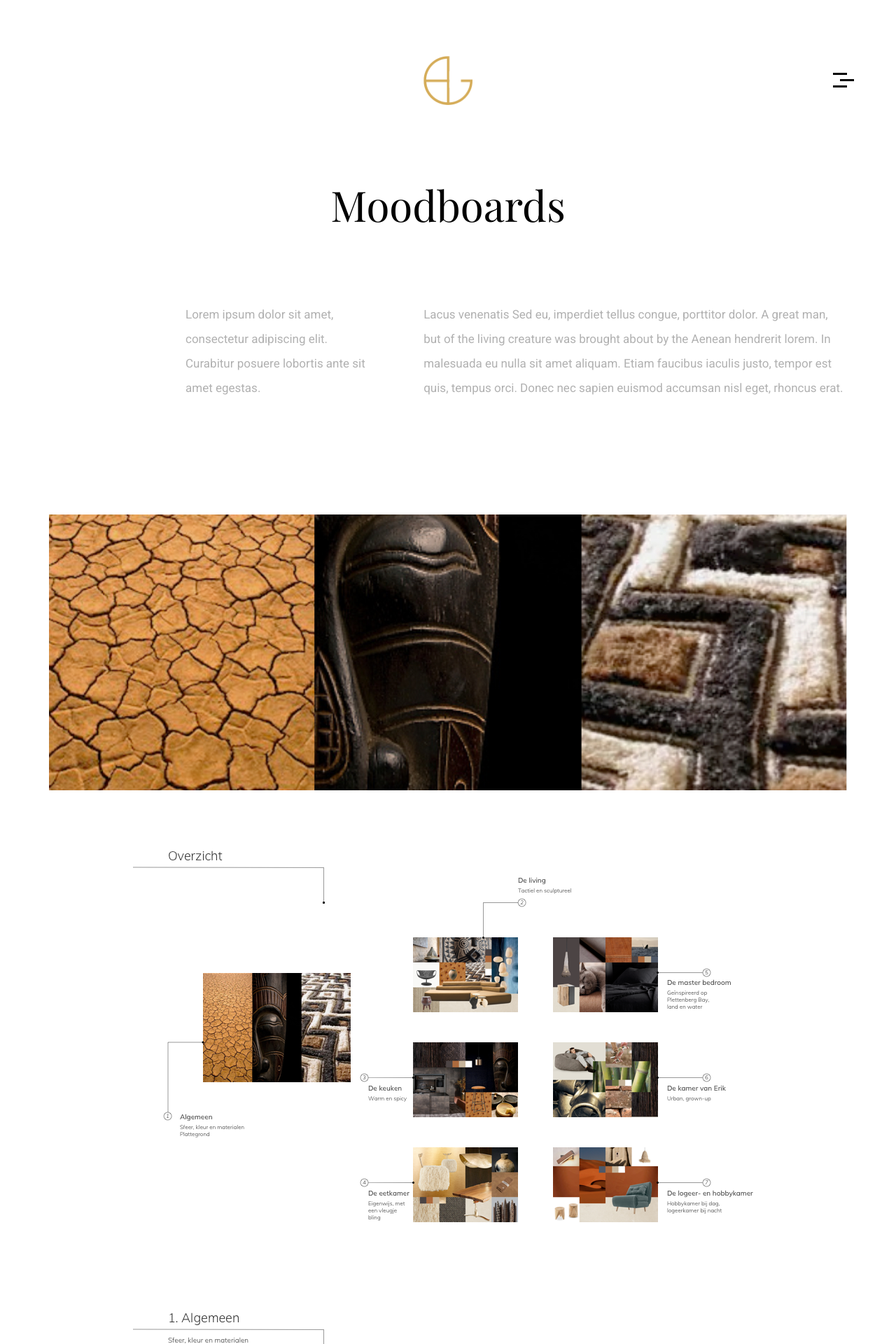
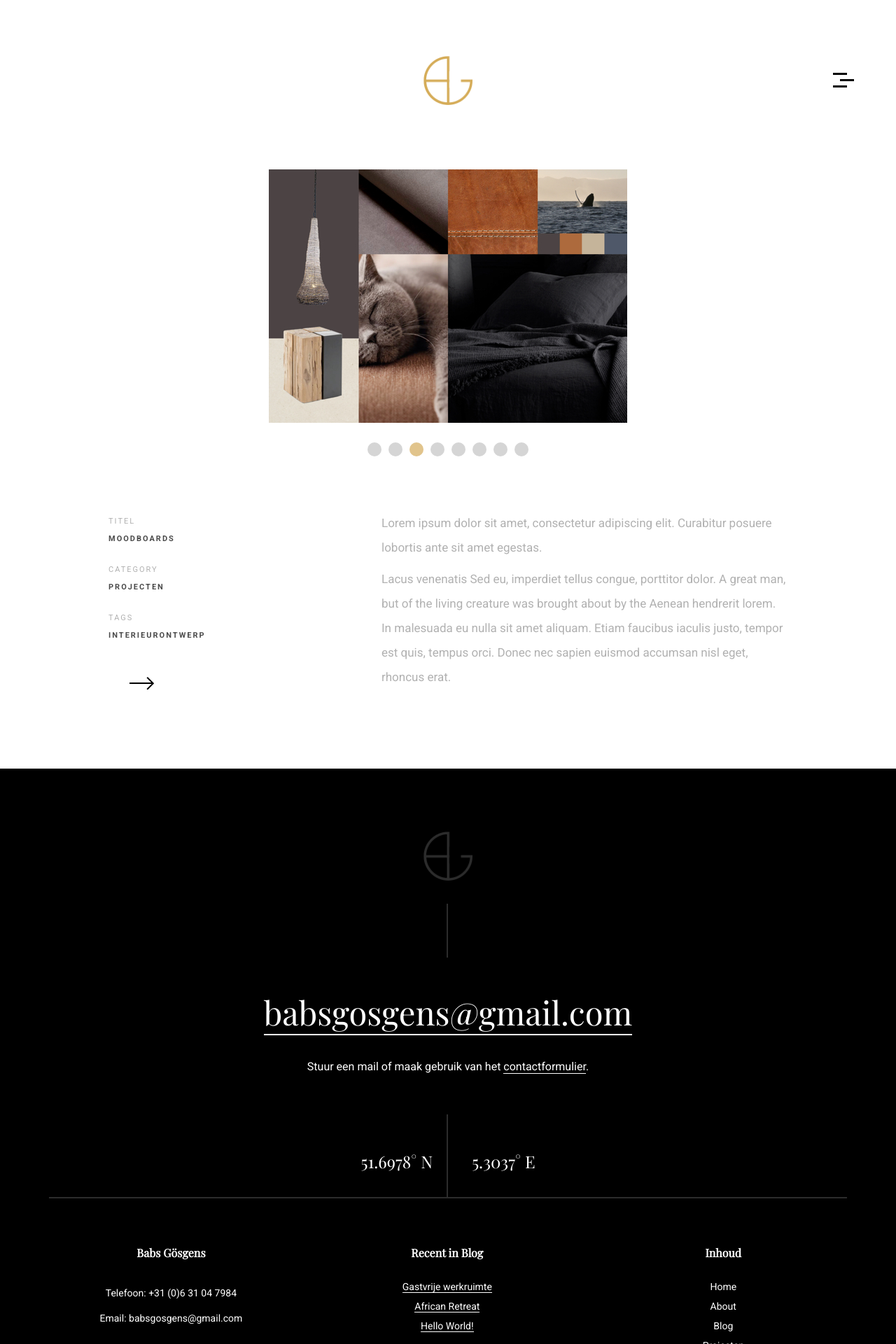
Before and after one commit to babsgosgens/babsgosgens, a Jekyll site: the page built from _posts/projects/2022-05-12-moodboards.md, in a window 1280 px wide. Shown: the top 1920 px of the page at 70% size. Built offline with Jekyll 4.4.1, drawn with Linux system fonts in a browser that asks for light colours; some of the changed text lies outside the part shown.

Commit message:
Add gallery (uses carousel)

```diff
--- a/_layouts/single-gallery.html
+++ b/_layouts/single-gallery.html
@@ -3,32 +3,55 @@
 <head>
     {% include head.html %}
 </head>
-<body class="single single-gallery">
+<body class="single single-portfolio">
 
     {% include masthead.html %}
+    {% assign slider_images = "" %}
+    {% for image in site.static_files %}
+        {% if image.path contains page.image_namespace %}
+            {% assign slider_images = slider_images | append: " " | append: image.path %}
+        {% endif %}
+    {% endfor %}
+    {% assign slider_images = slider_images | ltrim | split: " " %}
+
 
     <div id="content" class="site-content">
-        <div class="gallery">
-            <h1 class="entry-title center-relative center-text">{{ page.title}}</h1>
+        <div class="content-1140 center-relative bottom-100">
             <div class="center-relative clear">
                 <div class="entry-content">
-                    <div class="content-750 center-relative">
-                        {{ content }}
+                    <div class="top-content">
+                        <div class="animate">
+                            {% include carousel.html %}
+                        </div>
                     </div>
-                    <div class="box-post-width content-1140 center-relative">
-                        {% assign image_path = page.permalink | append: "fulls" %}
-                        {% for image in site.static_files %}
-                          {% if image.path contains image_path %}
-                            <br><p><img class="animate aligncenter" src="{{ image.path }}" alt=""></p>
-                          {% endif %}
-                        {% endfor %}
+                    <div class="content-970 center-relative">
+                        <div class="portfolio-item-info">
+                            <div class="item-info-content">
+                                <div class="info-code ">
+                                    <p class="info-code-title">Titel</p>
+                                    <p class="info-code-content">{{ page.title | upcase }}</p>
+                                </div>
+                                <div class="info-code ">
+                                    <p class="info-code-title">Category</p>
+                                    <p class="info-code-content">{{ page.category | upcase }}</p>
+                                </div>
+                                <div class="info-code ">
+                                    <p class="info-code-title">Tags</p>
+                                    {% assign tags = page.tags %}
+                                    <p class="info-code-content">{{ page.tags | join: ", " | replace: "+", " " | upcase }}</p>
+                                </div>
+                            </div>
+                            {% include portfolio_navigation.html %}
+                        </div>
+                        <div class="content-wrapper">
+                            {{ content }}
+                        </div>
+                        <div class="clear"></div>
                     </div>
                 </div>
                 <div class="clear"></div>
             </div>
         </div>
-
-        {% include post_navigation.html %}
     </div>
 
     <!--Footer-->
--- a/_posts/projects/2022-05-12-moodboards.html
+++ /dev/null
@@ -1,40 +0,0 @@
----
-category: projecten
-tags:
-layout: single-gallery
-title: Moodboards
-date:   2022-05-12 13:09:46 +
-cover: /assets/images/posts/projects/moodboards/moodboard-bauhaus-glam.jpg
-image_namespace: "moodboards"
----
-
-{% assign image_files = site.static_files | where: "moodboard", true %}
-
-
-<div class="content-945 center-relative">
-    <div class="one_third ">
-        Lorem ipsum dolor sit amet, consectetur adipiscing elit. Curabitur posuere lobortis ante sit amet egestas.
-    </div>
-    <div class="two_third last">
-        Lacus venenatis Sed eu, imperdiet tellus congue, porttitor dolor. A great man, but of the living creature was brought about by the Aenean hendrerit lorem. In malesuada eu nulla sit amet aliquam. Etiam faucibus iaculis justo, tempor est quis, tempus orci. Donec nec sapien euismod accumsan nisl eget, rhoncus erat.
-    </div>
-    <div class="clear"></div>
-    <br>
-    <br>
-</div>
-<div class="full-page-width center-relative">
-    <script>
-        var gallery_speed = "1500";
-        var gallery_auto = "true";
-    </script>
-    <div class="carousel-slider slider">
-        {% for myimage in image_files %}
-            <div class="gallery-item">
-                <img src="{{ myimage.path }}" alt="" />
-                <p class="item-text">
-                    <a href="/">{{ myimage.basename | remove: "moodboard-" | replace: "-", " " }}</a>
-                </p>
-            </div>
-        {% endfor %}
-    </div>
-</div>
--- /dev/null
+++ b/_posts/projects/2022-05-12-moodboards.md
@@ -0,0 +1,13 @@
+---
+category: projecten
+tags: interieurontwerp
+layout: single-portfolio
+title: Moodboards
+date:   2022-05-12 13:09:46 +
+cover: /assets/images/posts/projects/moodboards/moodboard-bauhaus-glam.jpg
+image_namespace: moodboards
+---
+
+Lorem ipsum dolor sit amet, consectetur adipiscing elit. Curabitur posuere lobortis ante sit amet egestas.
+
+Lacus venenatis Sed eu, imperdiet tellus congue, porttitor dolor. A great man, but of the living creature was brought about by the Aenean hendrerit lorem. In malesuada eu nulla sit amet aliquam. Etiam faucibus iaculis justo, tempor est quis, tempus orci. Donec nec sapien euismod accumsan nisl eget, rhoncus erat.
--- a/assets/css/clear.scss
+++ b/assets/css/clear.scss
@@ -91,5 +91,5 @@ input:focus, textarea:focus
 }
 
 p {
-    margin: 1.2em 0 0;
+    margin: .6em 0 0;
 }
--- a/assets/css/style.scss
+++ b/assets/css/style.scss
@@ -2078,9 +2078,12 @@ li.social-footer a:first-child
 
     .info-code
     {
-        padding: 10px 20px;
-        display: inline-block;
+        padding: 0;
+        display: block;
         text-align: center;
+    }
+    .single-portfolio .top-content {
+        padding-bottom: 20px;
     }
 
     .grid-item.quote-item:before
```
Also changed, not shown: _includes/carousel.html (added, +19 -0 lines), assets/images/posts/projects/african-retreat/fulls/00-cover.jpg (deleted), assets/images/posts/projects/gastvrije-werkruimte/00-cover.jpg (deleted).
